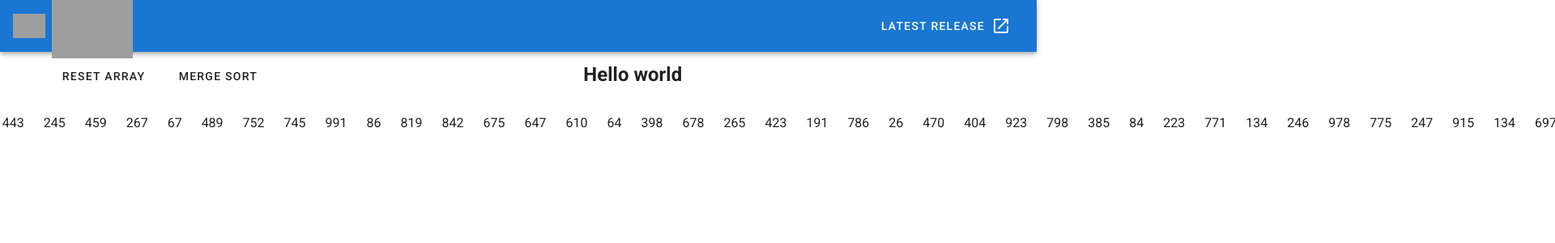
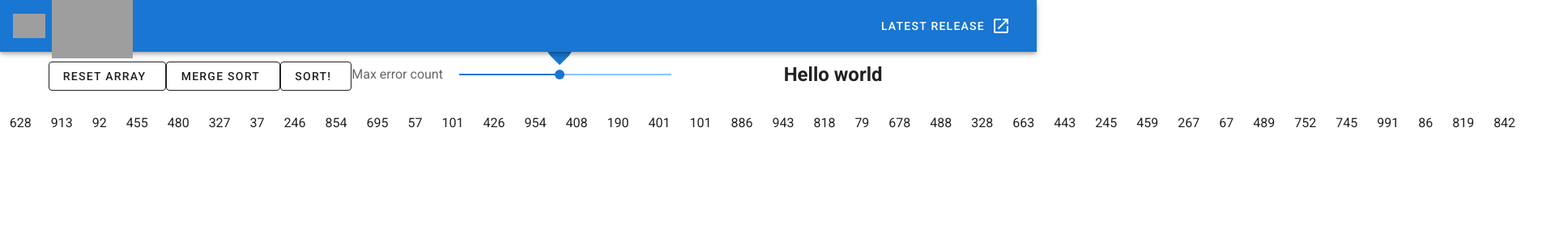
Before and after one commit to jaswged/vue_sorting_visualizer, a Vue app: page / in a window 1280 px wide. Shown: the top 300 px of the page at 81% size, 1920 px wide, since content can reach past the window. Built offline with nearby package versions, Linux system fonts and the light colour scheme; grey boxes are pictures that could not be loaded.

Commit message:
Add slider for changing array size

```diff
--- a/src/components/SortingVisualizer.vue
+++ b/src/components/SortingVisualizer.vue
@@ -4,12 +4,17 @@
       text-center
       wrap
     >
-      <v-btn target="_blank" text>
+      <v-btn target="_blank" outlined v-on:click="resetArray">
         <span class="mr-2">Reset Array</span>
       </v-btn>
-      <v-btn target="_blank" text>
+      <v-btn target="_blank" outlined>
         <span class="mr-2">Merge Sort</span>
       </v-btn>
+      <v-btn target="_blank" outlined>
+        <span class="mr-2">Sort!</span>
+      </v-btn>
+
+      <v-slider v-model="stateSize" label="Max error count" min="5" max="100" thumb-label="always" v-on:input="resetArray($event)"></v-slider>
 
       <v-flex mb-5>
         <h1 class="headline font-weight-bold mb-3">Hello world</h1>
@@ -19,7 +24,7 @@
         <div className="array-container"
           v-for="(val, kee) in state"
           :key="kee"
-          class="subheading mx-3"
+          class="subheading mx-3 array-bar"
           target="_blank"
         >
           {{ val }}
@@ -36,20 +41,7 @@ export default {
 
   data: () => ({
     state: [],
-    ecosystem: [
-      {
-        text: 'vuetify-loader',
-        href: 'https://github.com/vuetifyjs/vuetify-loader',
-      },
-      {
-        text: 'github',
-        href: 'https://github.com/vuetifyjs/vuetify',
-      },
-      {
-        text: 'awesome-vuetify',
-        href: 'https://github.com/vuetifyjs/awesome-vuetify',
-      },
-    ],
+    stateSize: 50
   }),
   methods: {
     randomIntFromInterval(min, max) {
@@ -58,8 +50,7 @@ export default {
     },
     resetArray(){
       const array = [];
-      this.randomIntFromInterval(2, 5);
-      for(let i = 0; i< 100; i++){
+      for(let i = 0; i < this.stateSize; i++){
           array.push(this.randomIntFromInterval(5,1000));
       }
       this.setState(array);
```
